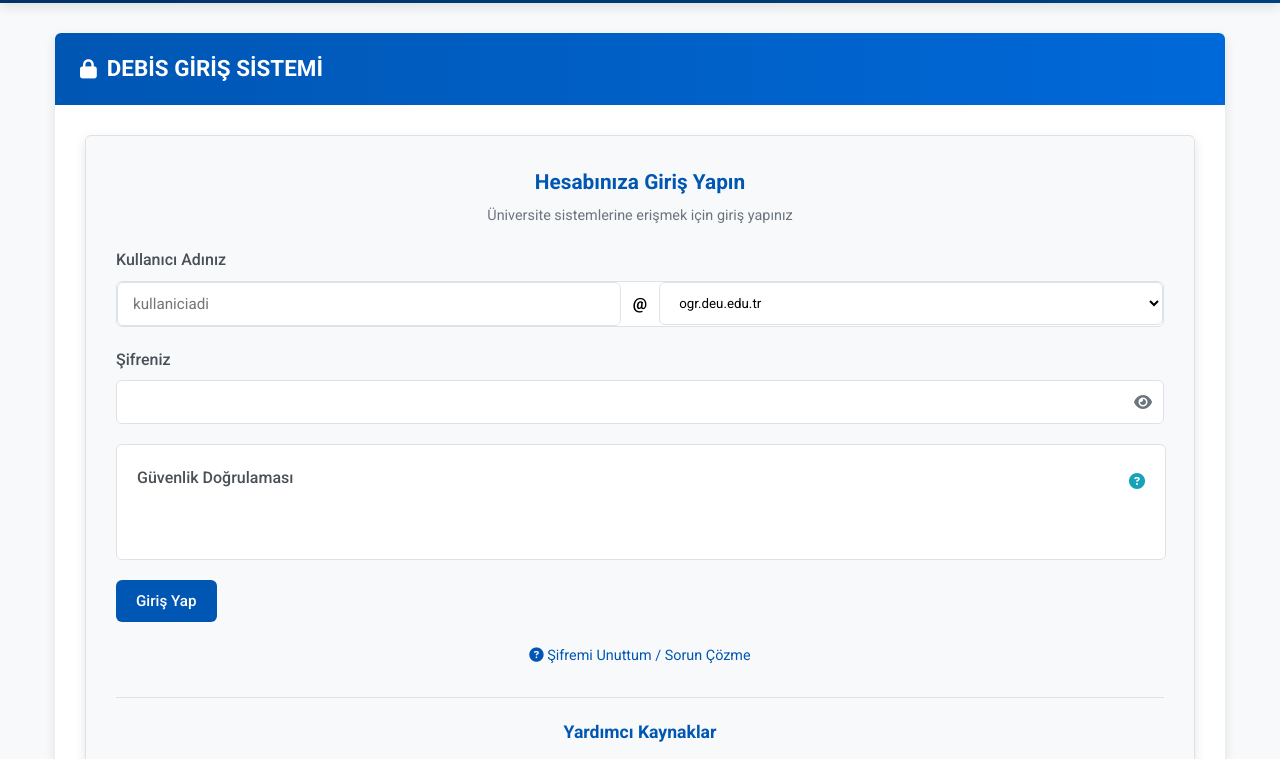
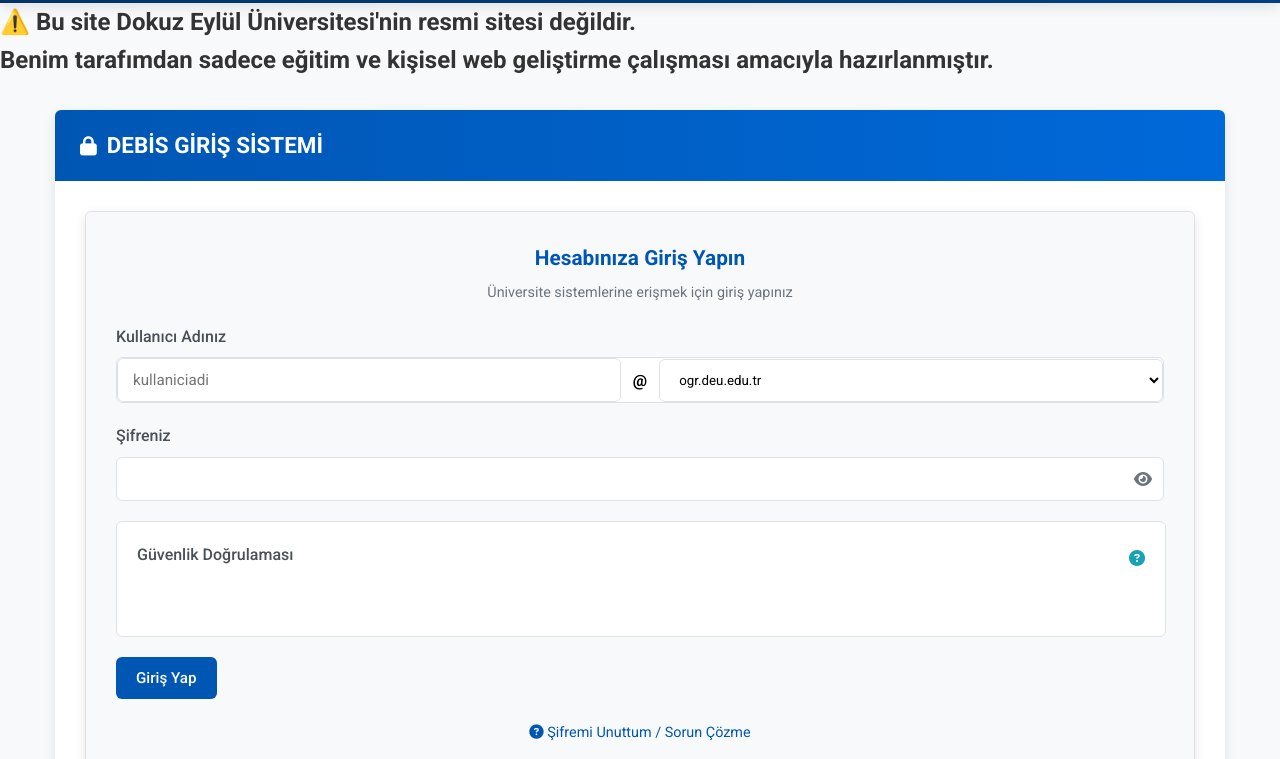
Before and after one commit to bozkurtteam/benimsitem, a plain HTML site: page index.html in a window 1280 px wide. Shown: the part 79-838 px from the top of the page. Drawn offline with Linux system fonts and the light colour scheme.

Commit message:
Add files via upload

```diff
--- a/index.html
+++ b/index.html
@@ -864,6 +864,11 @@
             </div>
         </div>
     </header>
+    <!-- index.html içinde uygun bir yere ekleyebilirsin -->
+<h2 >
+    ⚠️ Bu site Dokuz Eylül Üniversitesi'nin resmi sitesi değildir. <br>
+    Benim tarafımdan sadece eğitim ve kişisel web geliştirme çalışması amacıyla hazırlanmıştır.
+</h2>
 
     <div class="container">
         <main class="main-content animated">
```
